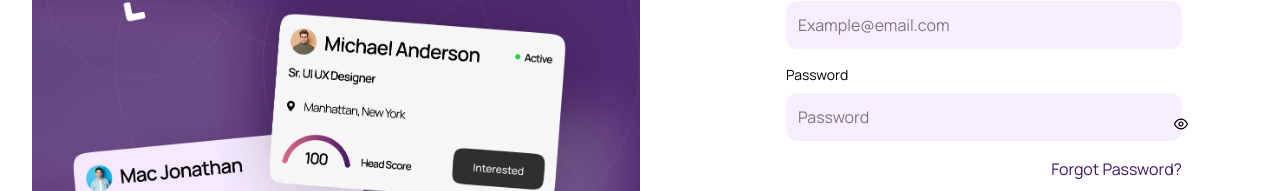
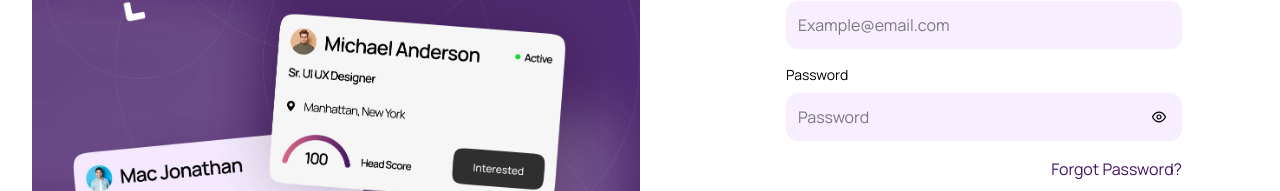
Before and after one commit to kishan-Kevadiya/hands-in, a React (Vite) app in the folder apps/recuiter-app/: page /auth in a window 1280 px wide. Shown: the part 333-524 px from the top of the page. Built offline with nearby package versions, Linux system fonts and the light colour scheme; no server answers.

Commit message:
Some Changes

```diff
--- a/apps/recuiter-app/src/components/ui/auth/AuthPassword.tsx
+++ b/apps/recuiter-app/src/components/ui/auth/AuthPassword.tsx
@@ -19,20 +19,23 @@ const AuthPassword: React.FC<PasswordFieldProps> = ({
         <div className="flex flex-col w-full">
             <div className="flex flex-col gap-2 w-full">
                 <AuthLabel label={label} />
+                <div className="relative w-full">
                     <Password
                         {...rest}
                         pt={{
                             input: {
                                 className:
-                            "!w-full !text-black !bg-field border-none focus:!shadow-none !rounded-xl",
+                                    "!w-full !text-black !bg-field border-none focus:!shadow-none !rounded-xl pr-12", // add padding-right for icon space
                             },
-                        hideIcon: { className: "!cursor-pointer" },
-                        showIcon: { className: "!cursor-pointer" },
+                            hideIcon: { className: "!cursor-pointer absolute right-2 top-1/2 -translate-y-1/2" },
+                            showIcon: { className: "!cursor-pointer absolute right-2 top-1/2 -translate-y-1/2" },
                         }}
+                        className="w-full"
                         placeholder={placeholder}
                         toggleMask
                         feedback={false}
                     />
+                </div>
             </div>
             {errorMsg && (<small className="w-full text-red-400">{errorMsg?.message}</small>)}
         </div>
--- a/apps/recuiter-app/vite.config.ts
+++ b/apps/recuiter-app/vite.config.ts
@@ -2,6 +2,7 @@ import { defineConfig } from 'vite'
 import react from '@vitejs/plugin-react-swc';
 import tailwindcss from '@tailwindcss/vite';
 import path from 'path'
+
 
 // https://vite.dev/config/
 export default defineConfig({
```
Lines whose indentation alone changed are shown as unchanged.
